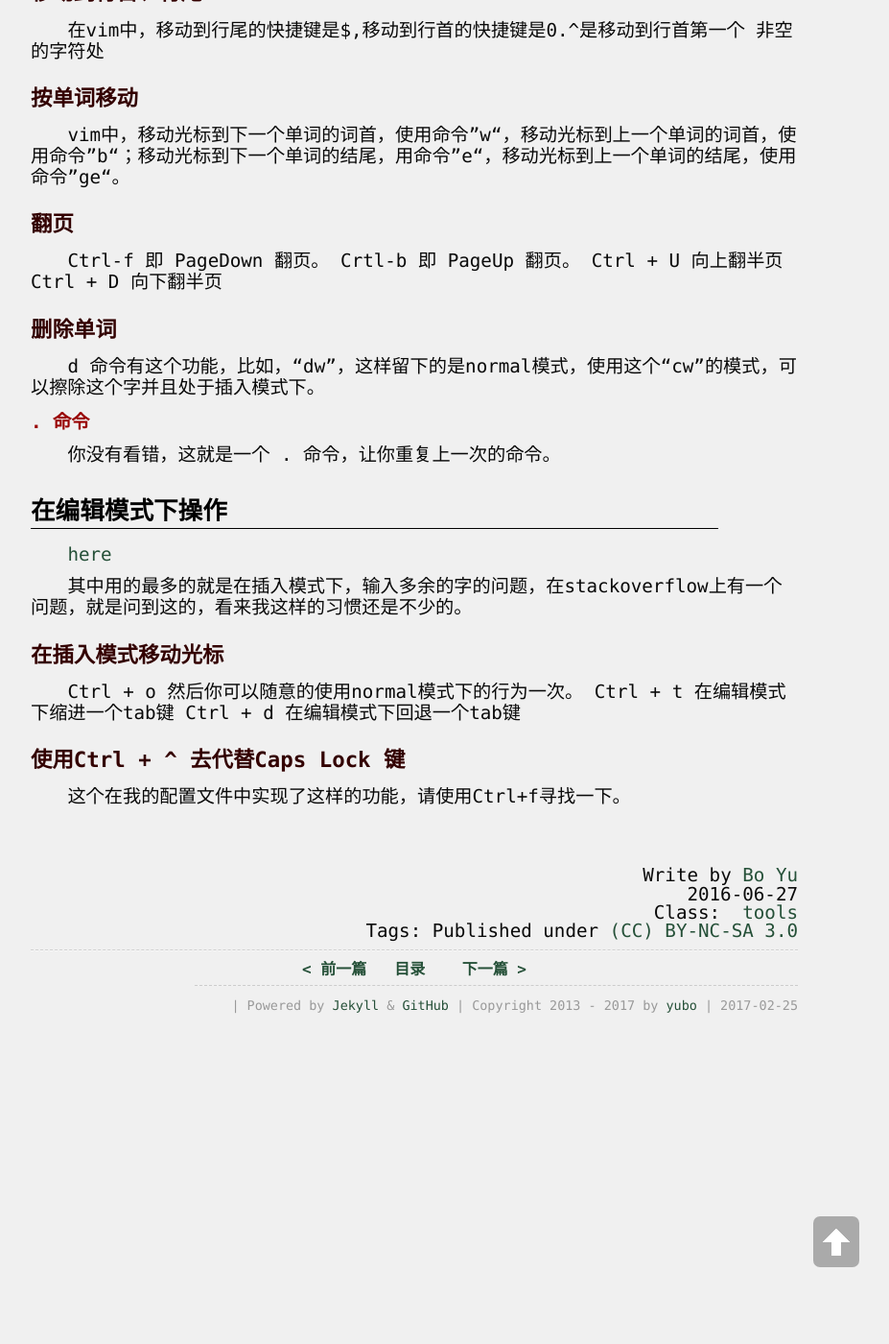
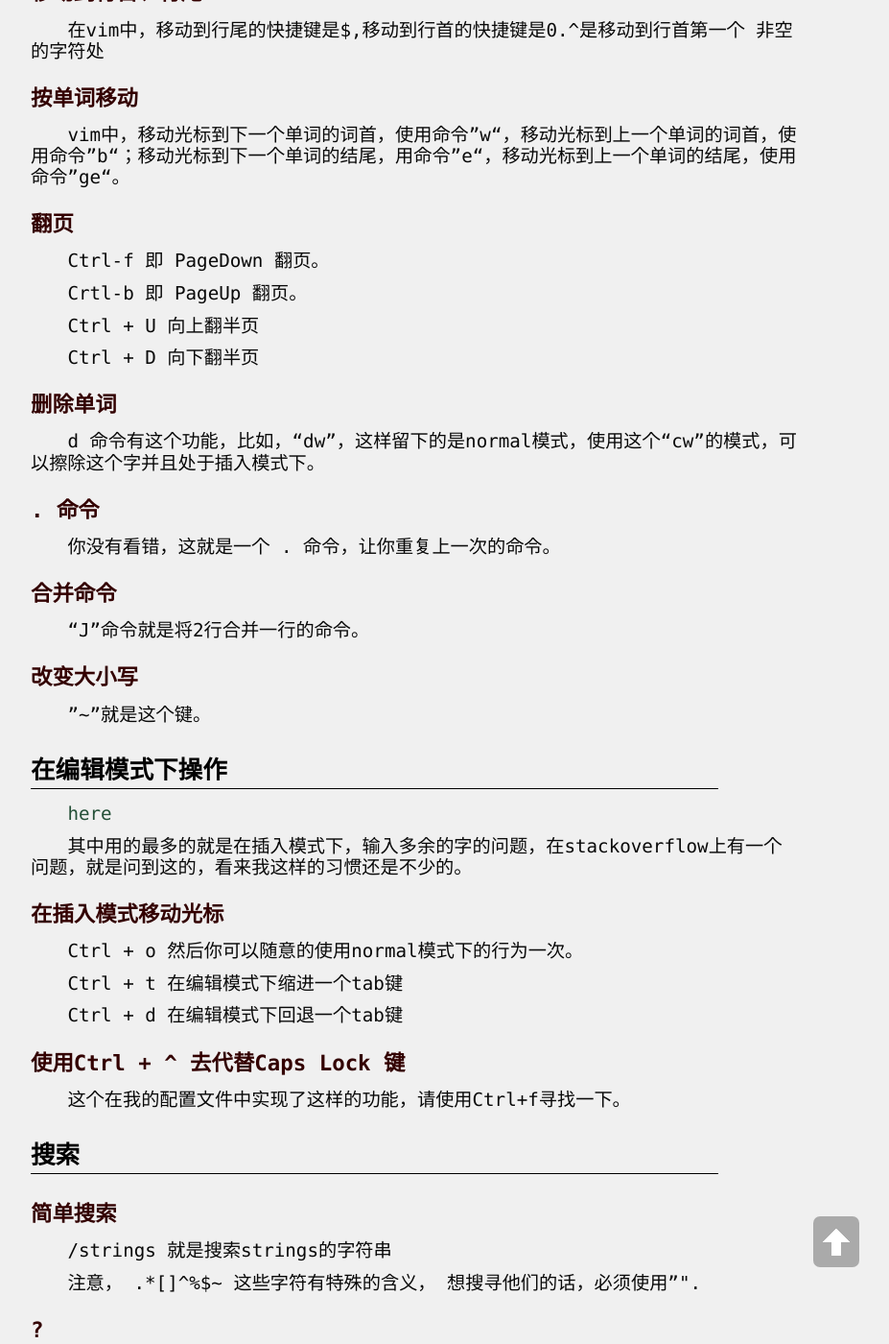
Before and after one commit to yuzibo/yuzibo.github.io, a Jekyll site: the page built from _posts/2016-06-27-vim_tips.md, in a window 1280 px wide and 1400 px high, scrolled down 952 px. Shown: the whole window at 96% size, without its empty margins (208-1135 px from the left). Built offline with Jekyll 4.4.1, drawn with Linux system fonts in a browser that asks for light colours; comment, search, counter and statistics services are not loaded; some of the changed text lies outside the part shown.

Commit message:
add the same file

```diff
--- a/_posts/2016-06-27-vim_tips.md
+++ b/_posts/2016-06-27-vim_tips.md
@@ -47,18 +47,28 @@ vim中，移动光标到下一个单词的词首，使用命令”w“，移动
 ## 翻页
 
 Ctrl-f    即 PageDown 翻页。
+
 Crtl-b    即 PageUp 翻页。
+
 Ctrl + U  向上翻半页
+
 Ctrl + D  向下翻半页
 
 ## 删除单词
 
 d 命令有这个功能，比如，“dw”，这样留下的是normal模式，使用这个“cw”的模式，可以擦除这个字并且处于插入模式下。
 
-### . 命令
+## . 命令
 
 你没有看错，这就是一个 . 命令，让你重复上一次的命令。
 
+## 合并命令
+
+“J”命令就是将2行合并一行的命令。
+
+## 改变大小写
+
+"~"就是这个键。
 
 # 在编辑模式下操作
 
@@ -69,10 +79,26 @@ d 命令有这个功能，比如，“dw”，这样留下的是normal模式，
 ## 在插入模式移动光标
 
 Ctrl + o	然后你可以随意的使用normal模式下的行为一次。
+
 Ctrl + t	在编辑模式下缩进一个tab键
+
 Ctrl + d	在编辑模式下回退一个tab键
 
 
 ## 使用Ctrl + ^ 去代替Caps Lock 键
 
 这个在我的配置文件中实现了这样的功能，请使用Ctrl+f寻找一下。
+
+# 搜索
+
+## 简单搜索
+
+/strings	就是搜索strings的字符串
+
+注意， .*[]^%$~ 这些字符有特殊的含义， 想搜寻他们的话，必须使用"\".
+
+## ?
+
+从文件的后面向前查找， 在显示匹配高亮的时候，按下"n"，就给你移动到下一条。
+
+"/"是从前往后查找, 如果你接着执行"？"就会让你从后往前找。
```
